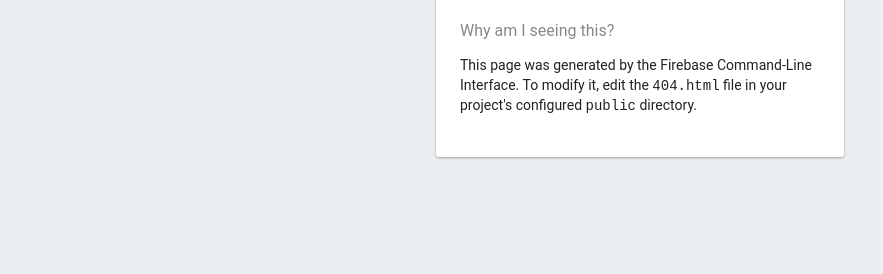
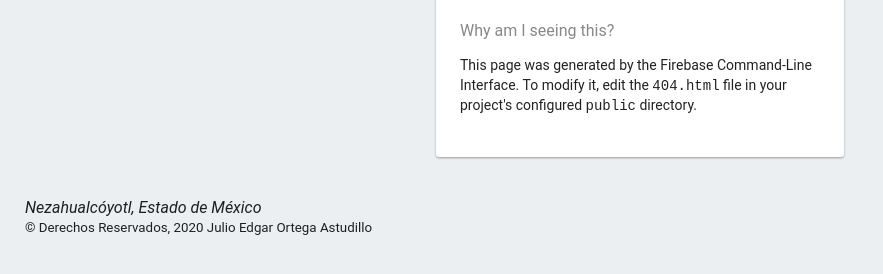
Before and after one commit to EdoGaSakei/rec-omienda, a plain HTML site: page public/404.html in a window 1280 px wide. Shown: the part 242-516 px from the top of the page, without its empty margins (0-883 px from the left). Drawn offline with Linux system fonts and the light colour scheme.

Commit message:
commit 12

```diff
--- a/public/404.html
+++ b/public/404.html
@@ -3,6 +3,7 @@
   <head>
     <meta charset="utf-8">
     <meta name="viewport" content="width=device-width, initial-scale=1">
+    <link rel="stylesheet" href="estilos.css">
     <title>Page Not Found</title>
 
     <style media="screen">
@@ -29,5 +30,12 @@
       <h3>Why am I seeing this?</h3>
       <p>This page was generated by the Firebase Command-Line Interface. To modify it, edit the <code>404.html</code> file in your project's configured <code>public</code> directory.</p>
     </div>
-  </body>
+  <div>
+    <section class="seccionpie">
+      <address>Nezahualcóyotl, Estado de México</address>
+      <small>&copy; Derechos Reservados, 2020 Julio Edgar Ortega Astudillo</small>
+    </section>
+    </div>
+  </footer>
+</body>
 </html>
```
